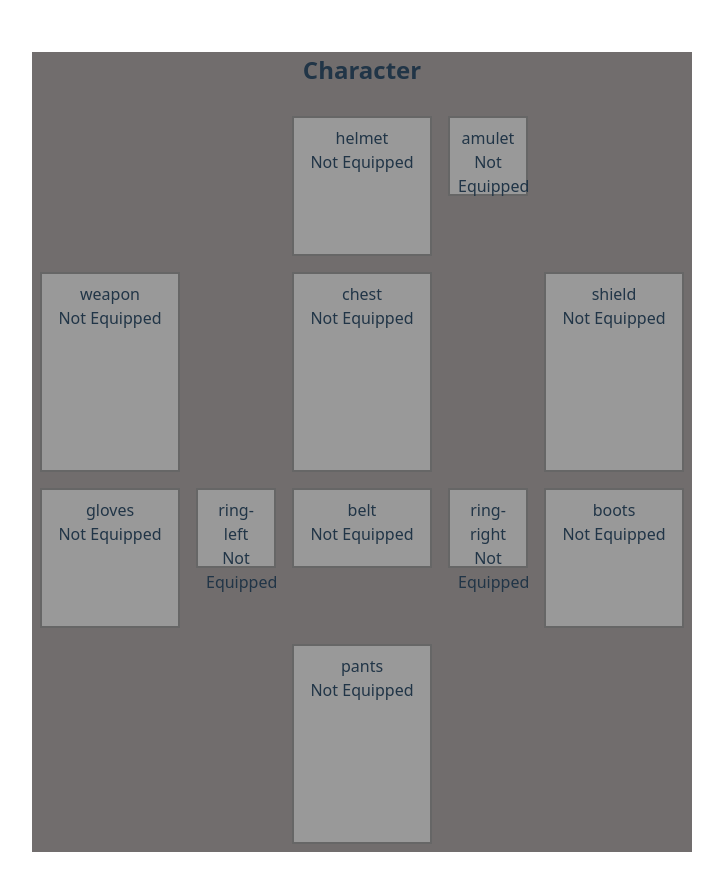
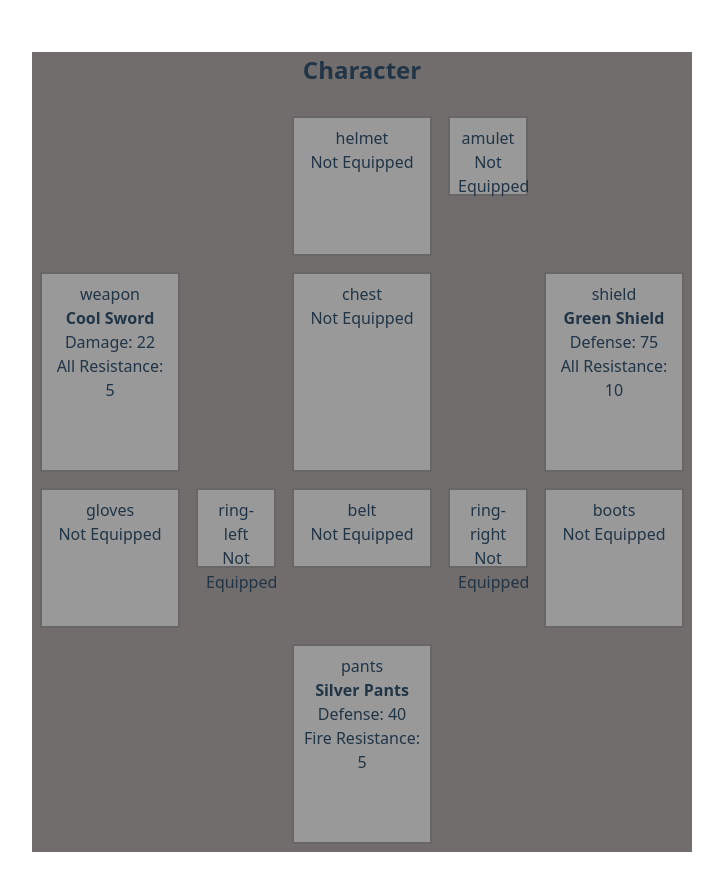
Before and after one commit to craig90/ItemGame, a React (Vite) app in the folder ItemGame/frontend/: page / in a window 1280 px wide. Shown: the whole page, without its empty margins (278-1001 px from the left). Built offline with nearby package versions, Linux system fonts and the light colour scheme.

Commit message:
Added slot mapper to map items to their slots for UI display

```diff
--- a/ItemGame/frontend/src/components/CharacterPage.tsx
+++ b/ItemGame/frontend/src/components/CharacterPage.tsx
@@ -3,37 +3,8 @@ import { ItemSlot } from "./ItemSlot";
 import type { Character } from "../models/Character";
 import "./CharacterPage.css";
 import { getCharacter } from "../service/api";
+import { mapItemsToSlots } from "../utils/SlotMapper";
 
-// // Dummy data
-// const weapon: Item = {
-//     id: "asdfasdf",
-//     name: "Cool Sword",
-//     type: "WEAPON",
-//     stats: [
-//         { type: "Damage", value: 22 },
-//         { type: "All Resistance", value: 5 }
-//     ],
-// }
-
-// const shield: Item = {
-//     id: "asdfiopi",
-//     name: "Green Shield",
-//     type: "SHIELD",
-//     stats: [
-//         { type: "Defense", value: 75 },
-//         { type: "All Resistance", value: 10 }
-//     ],
-// }
-
-// const pants: Item = {
-//     id: "aeeredfdaf",
-//     name: "Silver Pants",
-//     type: "PANTS",
-//     stats: [
-//         { type: "Defense", value: 40 },
-//         { type: "Fire Resistance", value: 5 }
-//     ],
-// }
 
 export function CharacterPage() {
 
@@ -57,23 +28,24 @@ export function CharacterPage() {
         return <div>No character found</div>;
     }
 
-    // TODO: add map or type or something for slot types
+    // map items to slot type
+    const equippedItems = mapItemsToSlots(character.items);
 
     return (
         <div className="characterPage">
             <h2>Character</h2>
             <div className="gear-grid">
-                <ItemSlot slotType="helmet" />
-                <ItemSlot slotType="amulet" />
-                <ItemSlot slotType="weapon"/>
-                <ItemSlot slotType="chest" />
-                <ItemSlot slotType="shield"/>
-                <ItemSlot slotType="gloves" />
-                <ItemSlot slotType="ring-left" />
-                <ItemSlot slotType="belt" />
+                <ItemSlot slotType="helmet" item={equippedItems.helmet}/>
+                <ItemSlot slotType="amulet" item={equippedItems.amulet} />
+                <ItemSlot slotType="weapon" item={equippedItems.weapon} />
+                <ItemSlot slotType="chest" item={equippedItems.chest} />
+                <ItemSlot slotType="shield" item={equippedItems.shield} />
+                <ItemSlot slotType="gloves" item={equippedItems.gloves} />
+                <ItemSlot slotType="ring-left"/>
+                <ItemSlot slotType="belt" item={equippedItems.belt} />
                 <ItemSlot slotType="ring-right" />
-                <ItemSlot slotType="boots" />
-                <ItemSlot slotType="pants"/>
+                <ItemSlot slotType="boots" item={equippedItems.boots}/>
+                <ItemSlot slotType="pants" item={equippedItems.pants}/>
             </div>
         </div>
     )
--- /dev/null
+++ b/ItemGame/frontend/src/models/SlotType.ts
@@ -0,0 +1,12 @@
+export type SlotType =
+    | "amulet"
+    | "belt"
+    | "boots"
+    | "chest"
+    | "gloves"
+    | "helmet"
+    | "pants"
+    | "shield"
+    | "ring-right"
+    | "ring-left"
+    | "weapon";
--- /dev/null
+++ b/ItemGame/frontend/src/utils/SlotMapper.ts
@@ -0,0 +1,47 @@
+import type { Item } from "../models/Item";
+import type { SlotType } from "../models/SlotType";
+
+export type EquippedItems = Partial<Record<SlotType, Item>>;
+
+export function mapItemsToSlots(items: Item[]): EquippedItems {
+
+    const equippedItems: EquippedItems = {}
+
+    for (const item of items) {
+        switch(item.type) {
+            case "AMULET":
+                equippedItems.amulet = item;
+                break;
+            case "BELT":
+                equippedItems.belt = item;
+                break;
+            case "BOOTS":
+                equippedItems.boots = item;
+                break;
+            case "CHEST":
+                equippedItems.chest = item;
+                break;
+            case "GLOVES":
+                equippedItems.gloves = item;
+                break;
+            case "HELMET":
+                equippedItems.helmet = item;
+                break;
+            case "PANTS":
+                equippedItems.pants = item;
+                break;
+            case "SHIELD":
+                equippedItems.shield = item;
+                break;
+            case "WEAPON":
+                equippedItems.weapon = item;
+                break;
+            case "RING": // TODO: come back to this because rings are a special case
+                break;
+
+        }
+    }
+
+    return equippedItems;
+
+}
```
